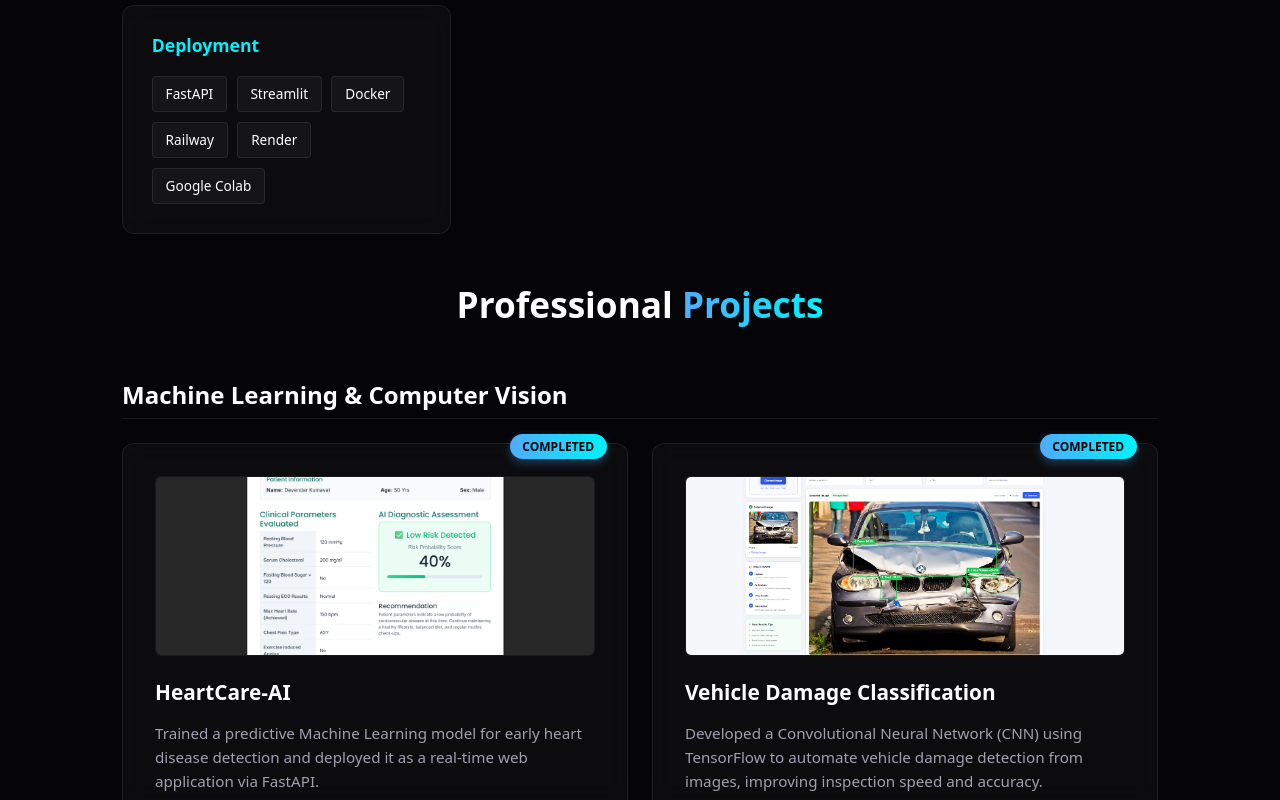
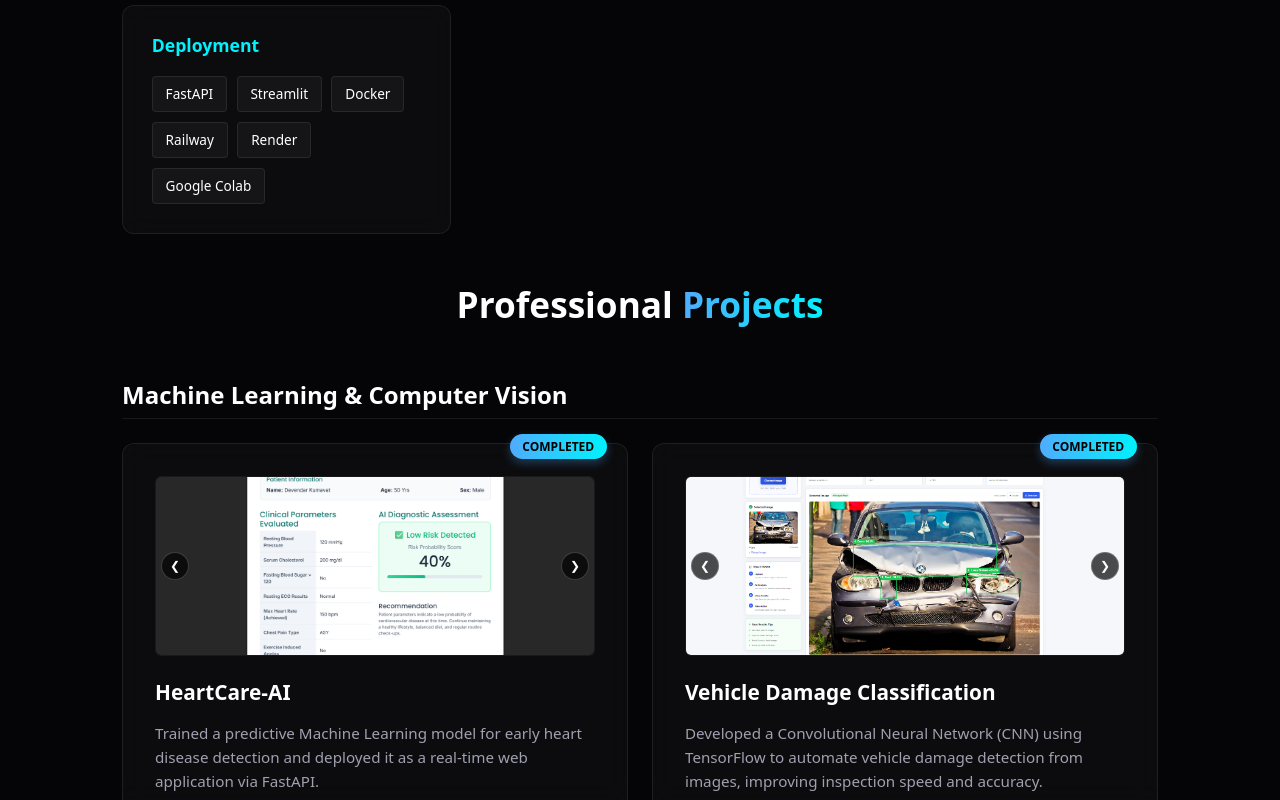
Before and after one commit to Dk76-76/portfolio, a plain HTML site: page index.html in a window 1280 px wide. Shown: the part 2000-2800 px from the top of the page. Drawn offline with Linux system fonts and the light colour scheme.

Commit message:
Update index.html

```diff
--- a/index.html
+++ b/index.html
@@ -195,7 +195,7 @@
                 </div>
             </div>
             <div class="hero-image-container">
-                <img src="Profile.png" alt="Devendar Kumavat" class="hero-profile-img">
+                <img src="profile.png" alt="Devendar Kumavat" class="hero-profile-img">
             </div>
         </div>
     </section>
@@ -424,7 +424,7 @@
         </div>
     </footer>
 
-    <script>
+   <script>
         document.addEventListener('DOMContentLoaded', () => {
 
             // Mobile Menu Logic
@@ -444,13 +444,8 @@
                 });
             });
 
-            // Scroll Reveal Animation Logic
-            const observerOptions = {
-                root: null,
-                rootMargin: '0px',
-                threshold: 0.1
-            };
-
+            // Scroll Reveal Animation
+            const observerOptions = { root: null, rootMargin: '0px', threshold: 0.1 };
             const observer = new IntersectionObserver((entries, observer) => {
                 entries.forEach(entry => {
                     if (entry.isIntersecting) {
@@ -476,65 +471,106 @@
                 }
             });
 
-            // Smart Auto Image Slider (Offline Folder Logic)
-            const sliders = document.querySelectorAll('.project-slider-container');
+            // --------------------------------------------------------
+            // SMART AUTO IMAGE SLIDER (Sync + Manual Controls + JPG/PNG)
+            // --------------------------------------------------------
+            const sliderContainers = document.querySelectorAll('.project-slider-container');
+            const allActiveSliders = [];
 
-            sliders.forEach(container => {
+            // Master Global Timer: Har 3 second me saari active photos ek sath change hongi
+            setInterval(() => {
+                allActiveSliders.forEach(slider => {
+                    if(slider.imgs.length > 1 && slider.autoPlay) {
+                        slider.imgs[slider.currentIndex].style.display = 'none';
+                        slider.currentIndex = (slider.currentIndex + 1) % slider.imgs.length;
+                        slider.imgs[slider.currentIndex].style.display = 'block';
+                    }
+                });
+            }, 3000);
+
+            sliderContainers.forEach(container => {
                 const prefix = container.getAttribute('data-prefix');
                 if(!prefix) return;
 
                 let validImages = [];
                 let currentIndex = 1;
 
-                function checkNextImage() {
-                    const imgUrl = `${prefix}${currentIndex}.png`;
-                    const img = new Image();
+                // FIX: Removed the trailing slash logic so images can be directly in the images folder
+                function loadImages() {
+                    const pngUrl = `${prefix}${currentIndex}.png`;
+                    const jpgUrl = `${prefix}${currentIndex}.jpg`;
 
-                    img.onload = function() {
-                        validImages.push(imgUrl);
+                    const imgPng = new Image();
+                    imgPng.onload = () => {
+                        validImages.push(pngUrl);
                         currentIndex++;
-                        checkNextImage();
+                        loadImages();
                     };
-
-                    img.onerror = function() {
-                        buildSlider(container, validImages);
+                    imgPng.onerror = () => {
+                        const imgJpg = new Image();
+                        imgJpg.onload = () => {
+                            validImages.push(jpgUrl);
+                            currentIndex++;
+                            loadImages();
+                        };
+                        imgJpg.onerror = () => {
+                            renderSlider();
+                        };
+                        imgJpg.src = jpgUrl;
                     };
-
-                    img.src = imgUrl;
+                    imgPng.src = pngUrl;
                 }
 
-                function buildSlider(parent, imagesArr) {
-                    if(imagesArr.length === 0) {
-                        parent.innerHTML = `<div class="slider-placeholder">NO IMAGE</div>`;
+                function renderSlider() {
+                    if(validImages.length === 0) {
+                        container.innerHTML = `<div style="width:100%; height:100%; display:flex; align-items:center; justify-content:center; color:rgba(255,255,255,0.3); font-family:monospace;">NO IMAGE</div>`;
                         return;
                     }
 
-                    let imagesHTML = '';
-                    imagesArr.forEach((src) => {
-                        imagesHTML += `<img src="${src}" alt="Screenshot" style="display:none; position:absolute; top:0; left:0; width:100%; height:100%; object-fit:cover;">`;
-                    });
+                    let imgTags = validImages.map((src, i) =>
+                        `<img src="${src}" style="display:${i === 0 ? 'block' : 'none'}; position:absolute; top:0; left:0; width:100%; height:100%; object-fit:cover; transition: opacity 0.3s;">`
+                    ).join('');
 
-                    let innerHTML = `<div class="slider-images" style="width:100%; height:100%; position:relative;">${imagesHTML}</div>`;
-                    parent.innerHTML = innerHTML;
+                    let btns = '';
+                    if(validImages.length > 1) {
+                        btns = `
+                            <div class="prev-btn" style="position:absolute; left:5px; top:50%; transform:translateY(-50%); background:rgba(0,0,0,0.7); color:white; width:28px; height:28px; border-radius:50%; cursor:pointer; display:flex; align-items:center; justify-content:center; z-index:10; border:1px solid rgba(255,255,255,0.2); font-size:12px;">&#10094;</div>
+                            <div class="next-btn" style="position:absolute; right:5px; top:50%; transform:translateY(-50%); background:rgba(0,0,0,0.7); color:white; width:28px; height:28px; border-radius:50%; cursor:pointer; display:flex; align-items:center; justify-content:center; z-index:10; border:1px solid rgba(255,255,255,0.2); font-size:12px;">&#10095;</div>
+                        `;
+                    }
 
-                    if(imagesArr.length > 0) {
-                        const imgs = parent.querySelectorAll('img');
-                        imgs[0].style.display = 'block';
+                    container.innerHTML = `<div style="position:relative; width:100%; height:100%;">${imgTags}${btns}</div>`;
 
-                        if(imgs.length > 1) {
-                            let currentSlide = 0;
-                            setInterval(() => {
-                                imgs[currentSlide].style.display = 'none';
-                                currentSlide = (currentSlide + 1) % imgs.length;
-                                imgs[currentSlide].style.display = 'block';
-                            }, 3000);
-                        }
+                    if(validImages.length > 1) {
+                        const imgs = container.querySelectorAll('img');
+                        const sliderObj = { imgs: imgs, currentIndex: 0, autoPlay: true };
+                        allActiveSliders.push(sliderObj);
+
+                        const prevBtn = container.querySelector('.prev-btn');
+                        const nextBtn = container.querySelector('.next-btn');
+
+                        prevBtn.addEventListener('click', () => {
+                            sliderObj.imgs[sliderObj.currentIndex].style.display = 'none';
+                            sliderObj.currentIndex = (sliderObj.currentIndex - 1 + sliderObj.imgs.length) % sliderObj.imgs.length;
+                            sliderObj.imgs[sliderObj.currentIndex].style.display = 'block';
+
+                            sliderObj.autoPlay = false;
+                            setTimeout(() => sliderObj.autoPlay = true, 5000);
+                        });
+
+                        nextBtn.addEventListener('click', () => {
+                            sliderObj.imgs[sliderObj.currentIndex].style.display = 'none';
+                            sliderObj.currentIndex = (sliderObj.currentIndex + 1) % sliderObj.imgs.length;
+                            sliderObj.imgs[sliderObj.currentIndex].style.display = 'block';
+
+                            sliderObj.autoPlay = false;
+                            setTimeout(() => sliderObj.autoPlay = true, 5000);
+                        });
                     }
                 }
 
-                checkNextImage();
+                loadImages();
             });
-
         });
     </script>
 </body>
```
